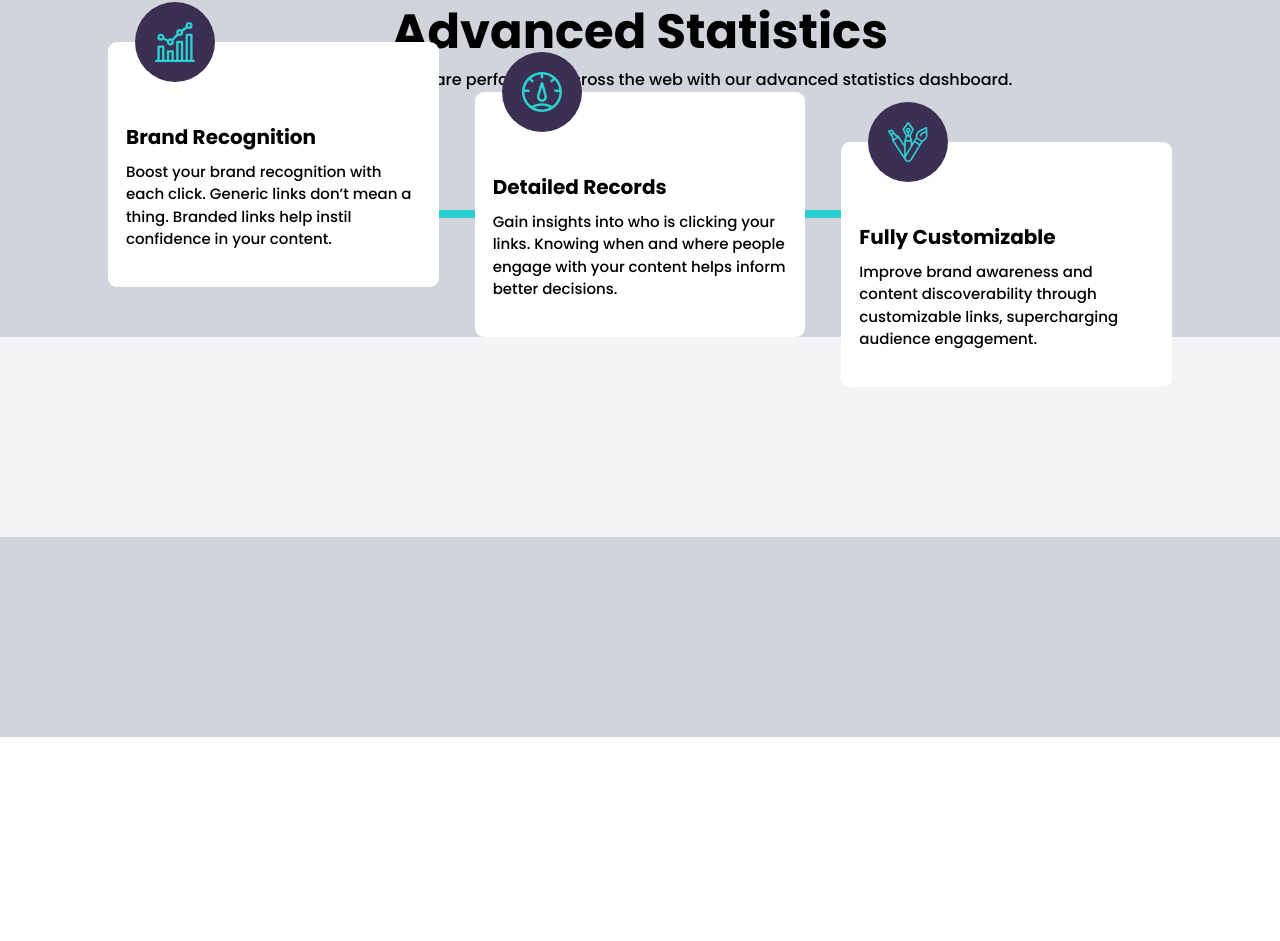
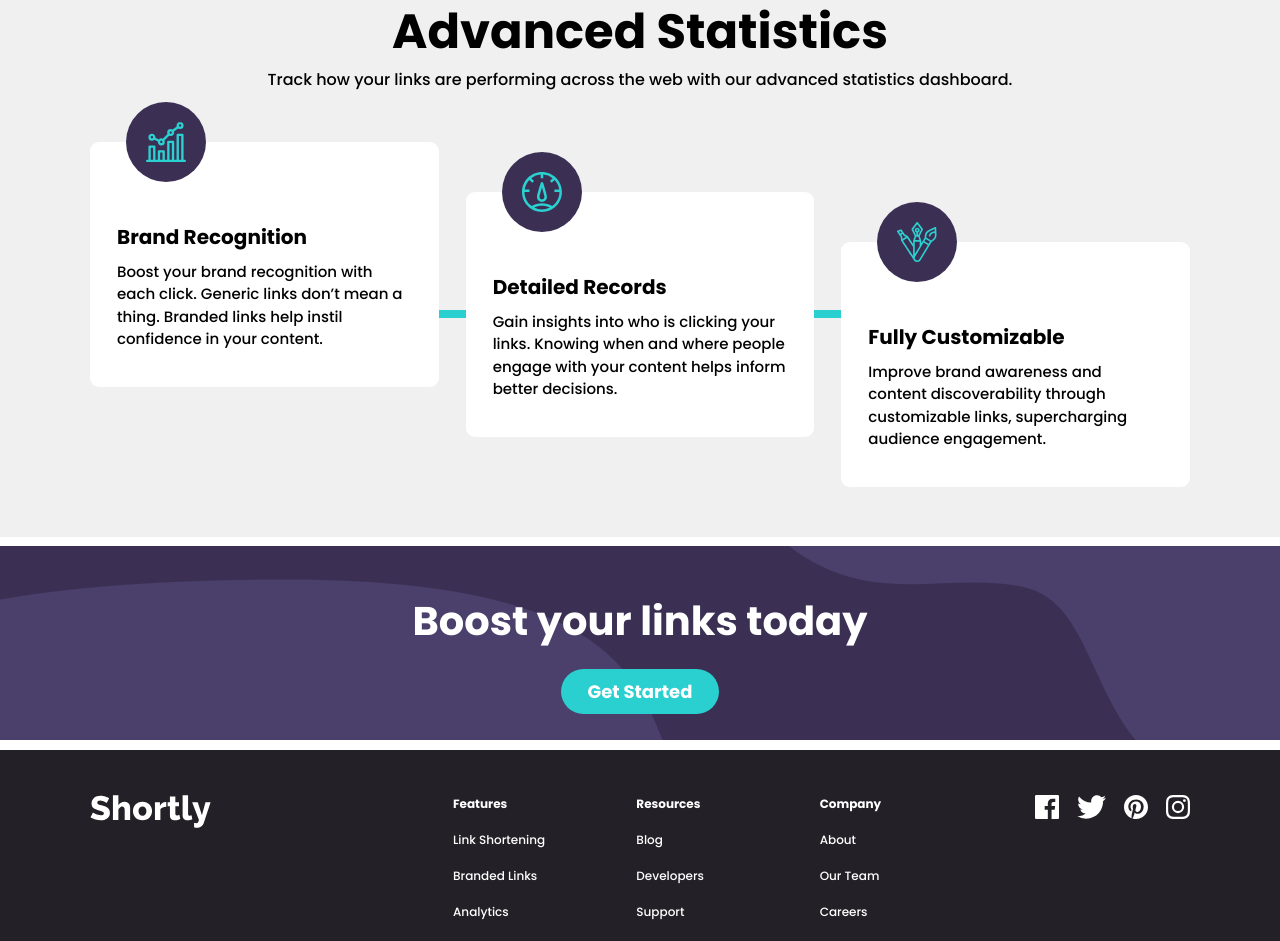
Before and after one commit to tulza/url-shortening-api, a React (Vite) app: page / in a window 1280 px wide. Shown: the part 696-1637 px from the top of the page. Before the commit the page ends 1433 px from the top, so only its background shows below. Built offline with nearby package versions, Linux system fonts and the light colour scheme.

Commit message:
dockbottom and footer section ui

```diff
--- /dev/null
+++ b/src/component/DockBottom.jsx
@@ -0,0 +1,18 @@
+import React from "react";
+
+const DockBottom = () => {
+  return (
+    <div className="flex justify-center py-8 flex-col items-center relative w-full overflow-hidden">
+      <img
+        src="../../resources/images/bg-shorten-desktop.svg"
+        className="bg-shorten-link-box w-full absolute"
+      />
+      <p className="z-10 text-white font-bold text-[40px] py-4">
+        Boost your links today
+      </p>
+      <button className="button z-10">Get Started</button>
+    </div>
+  );
+};
+
+export default DockBottom;
--- /dev/null
+++ b/src/component/FooterLinks.jsx
@@ -0,0 +1,52 @@
+import React from "react";
+
+const FooterLinks = () => {
+  return (
+    <>
+      <div className="grid grid-cols-[33%_50%_auto] py-10 w-full">
+        <img src="../resources/images/logo-white.svg" className="h-33" />
+        <div id="footer-links">
+          <div>
+            <h3>Features</h3>
+            <p>Link Shortening</p>
+            <p>Branded Links</p>
+            <p>Analytics</p>
+          </div>
+          <div>
+            <h3>Resources</h3>
+            <p>Blog</p>
+            <p>Developers</p>
+            <p>Support</p>
+          </div>
+          <div>
+            <h3>Company</h3>
+            <p>About</p>
+            <p>Our Team</p>
+            <p>Careers</p>
+            <p>Contact </p>
+          </div>
+        </div>
+        <div className="flex gap-4 justify-end">
+          <img
+            src="../resources/images/icon-facebook.svg"
+            className="h-[24px]"
+          />
+          <img
+            src="../resources/images/icon-twitter.svg"
+            className="h-[24px]"
+          />
+          <img
+            src="../resources/images/icon-pinterest.svg"
+            className="h-[24px]"
+          />
+          <img
+            src="../resources/images/icon-instagram.svg"
+            className="h-[24px]"
+          />
+        </div>
+      </div>
+    </>
+  );
+};
+
+export default FooterLinks;
--- a/src/component/HomePage.jsx
+++ b/src/component/HomePage.jsx
@@ -3,28 +3,32 @@ import Navigation from "./Navigation";
 import PageIntro from "./PageIntro";
 import StatisticContainer from "./StatisticsContainer";
 import ShortenItBar from "./ShortenItBar";
+import DockBottom from "./DockBottom";
+import FooterLinks from "./FooterLinks";
 
 const HomePage = () => {
   return (
     <>
       {/* container */}
-      <div className="center-web pt-10 bg-gray-100 w-full ">
+      <div className="center-web pt-10 bg-white w-full ">
         <div className="section-container">
           <Navigation />
           <PageIntro />
         </div>
       </div>
-      <div className=" center-web bg-gray-300 w-full">
+      <div className=" center-web bg-[#f0f0f0] w-full">
         <div className="section-container">
           <ShortenItBar />
           <StatisticContainer />
         </div>
       </div>
-      <div className=" center-web bg-gray-100 w-full h-[200px]">
-        <div className="section-container flex flex-col align-middle "></div>
+      <div className=" center-we w-full">
+        <DockBottom />
       </div>
-      <div className=" center-web bg-gray-300 w-full h-[200px]">
-        <div className="section-container">{/*  */}</div>
+      <div className=" center-web bg-bg4 w-full">
+        <div className="section-container">
+          <FooterLinks />
+        </div>
       </div>
     </>
   );
--- a/src/component/StatisticsContainer.jsx
+++ b/src/component/StatisticsContainer.jsx
@@ -2,7 +2,7 @@ import React from "react";
 
 const AspectBox = ({ aspectLabel, details, imgUrl }) => {
   return (
-    <div className="Aspect-box bg-white mx-4 px-4 pb-4 rounded-lg ">
+    <div className="Aspect-box bg-white px-6 pb-4 rounded-lg ">
       <div className="flex items-center justify-center bg-stats-logo w-[80px] h-[80px] rounded-full translate-y-[-50%] ml-2">
         <img src={imgUrl} className="w-[40px] h-[40px]"></img>
       </div>
@@ -24,8 +24,8 @@ const StatisticContainer = () => {
         </p>
       </div>
       <div>
-        <div className="flex relative items-center justify-center">
-          <div className="bg-grid-line h-[8px] w-[70%] absolute" />
+        <div className="flex relative items-center justify-center py-[100px]">
+          <div className="bg-grid-line h-[8px] w-[75%] absolute" />
           <div id="statistic-grid" className="z-10">
             <AspectBox
               imgUrl="../../resources/images/icon-brand-recognition.svg"
--- a/src/style/styles.css
+++ b/src/style/styles.css
@@ -10,7 +10,6 @@
 .root,
 body {
   height: 100vh;
-  width: 100vw;
 }
 
 #intro {
@@ -19,7 +18,7 @@ body {
 }
 
 #statistic-grid {
-  @apply grid grid-cols-3;
+  @apply grid grid-cols-3 gap-6;
 }
 
 #statistic-grid .Aspect-box:nth-child(1) {
@@ -27,6 +26,15 @@ body {
 }
 #statistic-grid .Aspect-box:nth-child(3) {
   transform: translateY(50px);
+}
+#footer-links {
+  @apply grid grid-cols-3 font-bold text-white text-[14px];
+}
+#footer-links h3 {
+  @apply text-[12px] pb-2;
+}
+#footer-links p {
+  @apply font-normal leading-8 text-[12px];
 }
 
 .section-container {
@@ -37,7 +45,7 @@ body {
   @apply flex items-center flex-col;
 }
 .nav-links {
-  @apply py-2 px-4 rounded-full;
+  @apply px-4 rounded-full;
   font-weight: 700;
 }
 .button {
--- a/tailwind.config.js
+++ b/tailwind.config.js
@@ -15,6 +15,11 @@ export default {
         "stats-logo": "hsl(257, 27%, 26%)",
         "shorten-link-box": "hsl(257, 27%, 26%)",
         white: "#fff",
+
+        bg1: "hsl(0, 0%, 95%)",
+        bg2: "hsl(257, 7%, 63%)",
+        bg3: "hsl(255, 11%, 22%)",
+        bg4: "hsl(260, 8%, 14%)",
       },
     },
   },
```
Also changed, not shown: resources/images/logo-white.svg (added).
